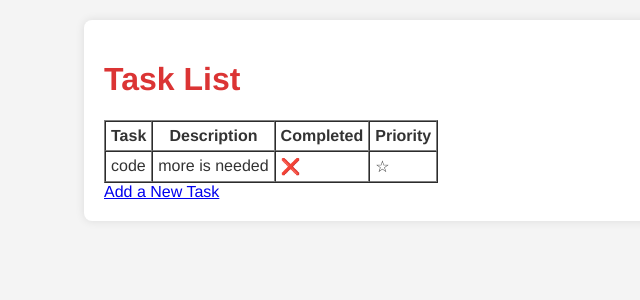
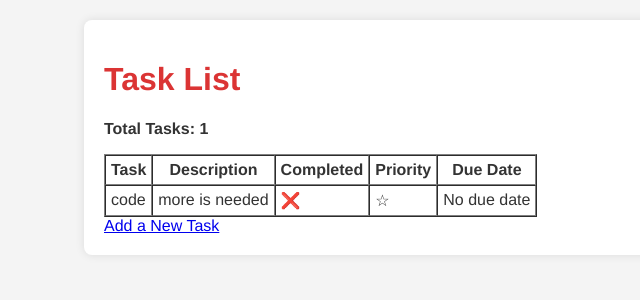
Before and after one commit to Hhhhhhunter1/PWA-year-12-assessment-, a Django app: page /tasks/ in a window 1280 px wide. Shown: the part 45-345 px from the top of the page, without its empty margins (136-776 px from the left). Run offline with Django 5.2, Linux system fonts and the light colour scheme; a user stored in the database is signed in; data comes from the database, SQL or seed files in the repository; both versions use the stored data as it was after the commit.

Commit message:
My attempt of extension work

```diff
--- a/tasks/models.py
+++ b/tasks/models.py
@@ -7,6 +7,7 @@ class Task(models.Model):
     name = models.CharField(max_length=255, help_text="Enter the task name.")
     completed = models.BooleanField(default=False, help_text="Is the task completed?")
     priority = models.BooleanField(default=False, help_text="Is the task a priority?")
+    due_date = models.DateField(null=True, blank=True, help_text="Due date for the task.")
     description = models.TextField(blank=True, help_text="Enter the task description.")
     created_at = models.DateTimeField(auto_now_add=True, help_text="The time when the task was created.")
     updated_at = models.DateTimeField(auto_now=True, help_text="The time when the task was last updated.")
--- a/tasks/templates/tasks/index.html
+++ b/tasks/templates/tasks/index.html
@@ -1,6 +1,7 @@
 {% extends "tasks/layout.html" %}
 {% block content %}
 <h1>Task List</h1>
+<p><strong>Total Tasks: {{ task_count }}</strong></p>
 
 <table border="1" cellpadding="5" cellspacing="0">
     <thead>
@@ -9,6 +10,7 @@
             <th>Description</th>
             <th>Completed</th>
             <th>Priority</th>
+            <th>Due Date</th>
         </tr>
     </thead>
     <tbody>
@@ -30,10 +32,17 @@
                         ☆
                     {% endif %}
                 </td>
+                <td>
+                    {% if task.due_date %}
+                        {{ task.due_date|date:"M d, Y" }}
+                    {% else %}
+                        No due date
+                    {% endif %}
+                </td>
             </tr>
         {% empty %}
             <tr>
-                <td colspan="4">No Tasks.</td>
+                <td colspan="5">No Tasks.</td>
             </tr>
         {% endfor %}
     </tbody>
--- a/tasks/views.py
+++ b/tasks/views.py
@@ -29,14 +29,21 @@ class NewTaskForm(forms.Form):
     )
     completed = forms.BooleanField(required=False)
     priority = forms.BooleanField(required=False, label='Priority')
+    due_date = forms.DateField(
+        required=False,
+        label='Due Date',
+        widget=forms.DateInput(attrs={'type': 'date'})
+    )
 
 # Index View - Home page showing task list
 @login_required(login_url="users:login")  # Ensure only logged-in users can access
 def index(request):
     # Fetch only tasks that belong to the logged-in user
     tasks = Task.objects.filter(user=request.user)
+    task_count = tasks.count()
     return render(request, "tasks/index.html", {
-        "tasks": tasks  # Pass tasks to the template
+        "tasks": tasks,  # Pass tasks to the template
+        "task_count": task_count  # Pass task count to the template
     })
 
 def home(request):
@@ -55,11 +62,13 @@ def add(request):
             description = form.cleaned_data["description"]
             completed = form.cleaned_data["completed"]
             priority = form.cleaned_data["priority"]
+            due_date = form.cleaned_data["due_date"]
             Task.objects.create(
                 name=task_name,
                 description=description,
                 completed=completed,
                 priority=priority,
+                due_date=due_date,
                 user=request.user)  # Create a new Task object and save it in the database
             return HttpResponseRedirect(reverse("tasks:index"))
         else:
```
Also changed, not shown: db.sqlite3, tasks/migrations/0005_task_due_date.py (added).
